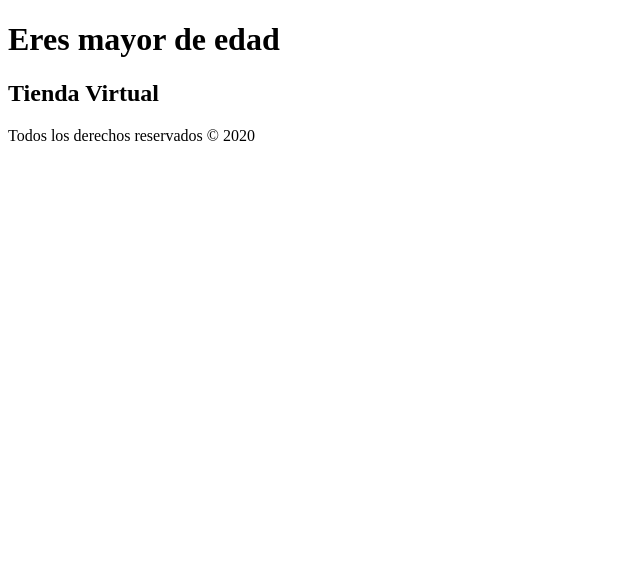
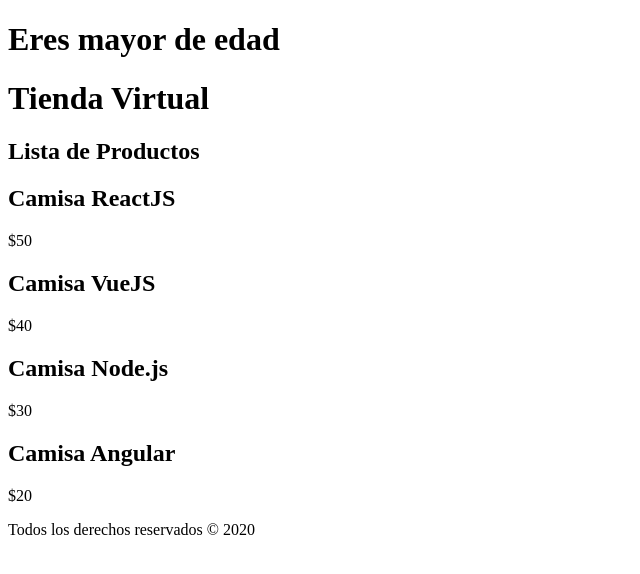
Before and after one commit to eraldovicente/react, a React (Create React App) app in the folder Modulo - 2/basicos/: page / in a window 1280 px wide. Shown: the top 574 px of the page, without its empty margins (0-640 px from the left). Built offline with nearby package versions, Linux system fonts and the light colour scheme.

Commit message:
Como mostrar una colecion del State

```diff
--- a/Modulo - 2/basicos/src/App.js
+++ b/Modulo - 2/basicos/src/App.js
@@ -1,6 +1,7 @@
 import React, { Fragment, useState } from 'react';
 import Header from './components/Header';
 import Footer from './components/Footer';
+import Producto from './components/Producto';
 
 function App() {
 
@@ -20,6 +21,15 @@
       <Header
         titulo='Tienda Virtual'
       />
+
+      <h2>Lista de Productos</h2>
+      {productos.map(producto => (
+        <Producto
+          key={producto.id}
+          producto={producto}
+        />
+      ))}
+
       <Footer
         fecha={fecha}
       />
--- a/Modulo - 2/basicos/src/components/Header.jsx
+++ b/Modulo - 2/basicos/src/components/Header.jsx
@@ -16,7 +16,7 @@
      return (
           <>
                <h1>{mensaje}</h1>
-               <h2 id="encabezado" className="encabezado">{titulo}</h2>
+               <h1 id="encabezado" className="encabezado">{titulo}</h1>
           </>
      );
 }
--- /dev/null
+++ b/Modulo - 2/basicos/src/components/Producto.js
@@ -0,0 +1,15 @@
+import React from 'react';
+
+const Producto = ({producto}) => {
+
+
+     const { nombre, precio, id } = producto;
+     return (
+          <div>
+               <h2>{nombre}</h2>
+               <p>${precio}</p>
+          </div>
+     );
+}
+
+export default Producto;
```
